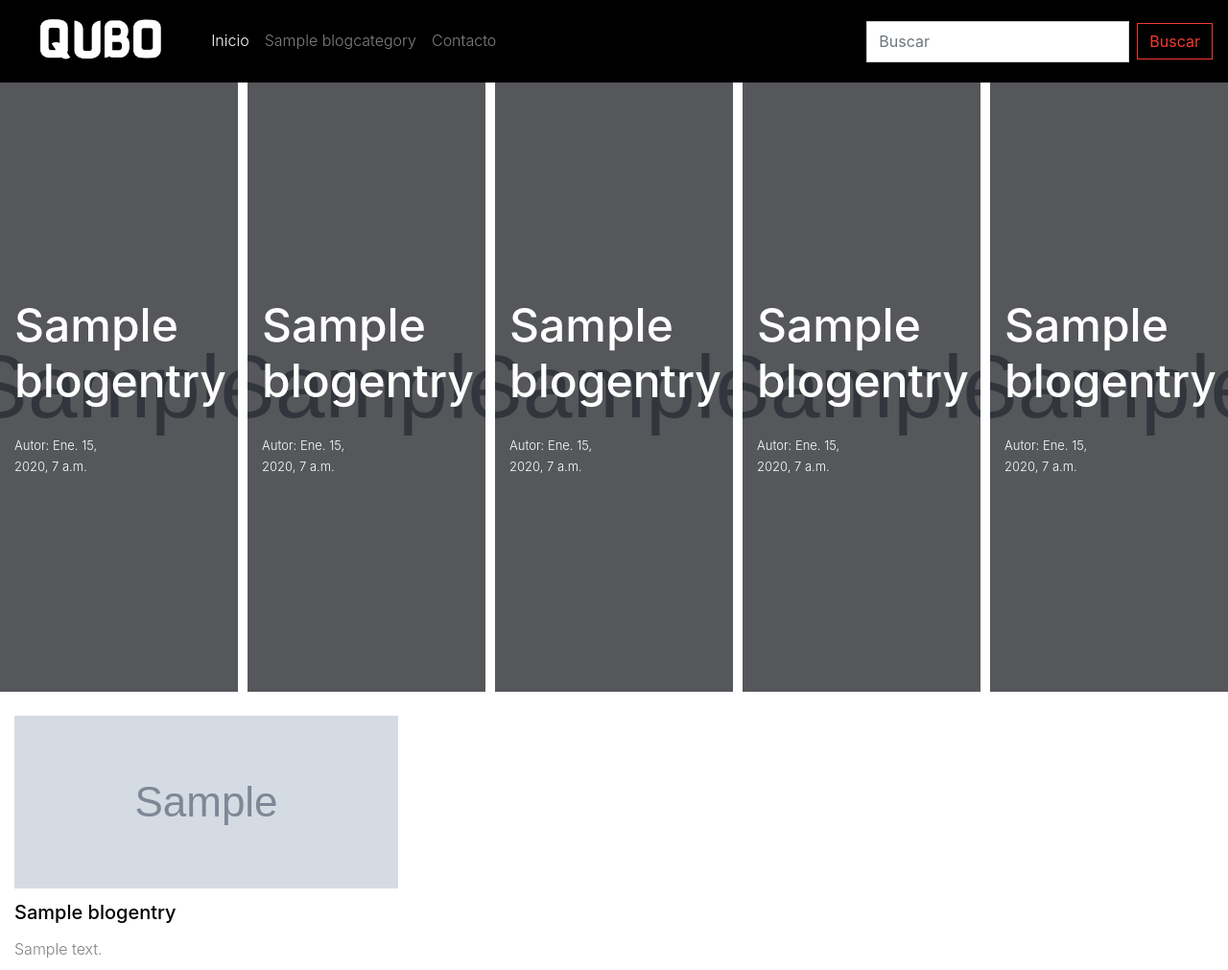
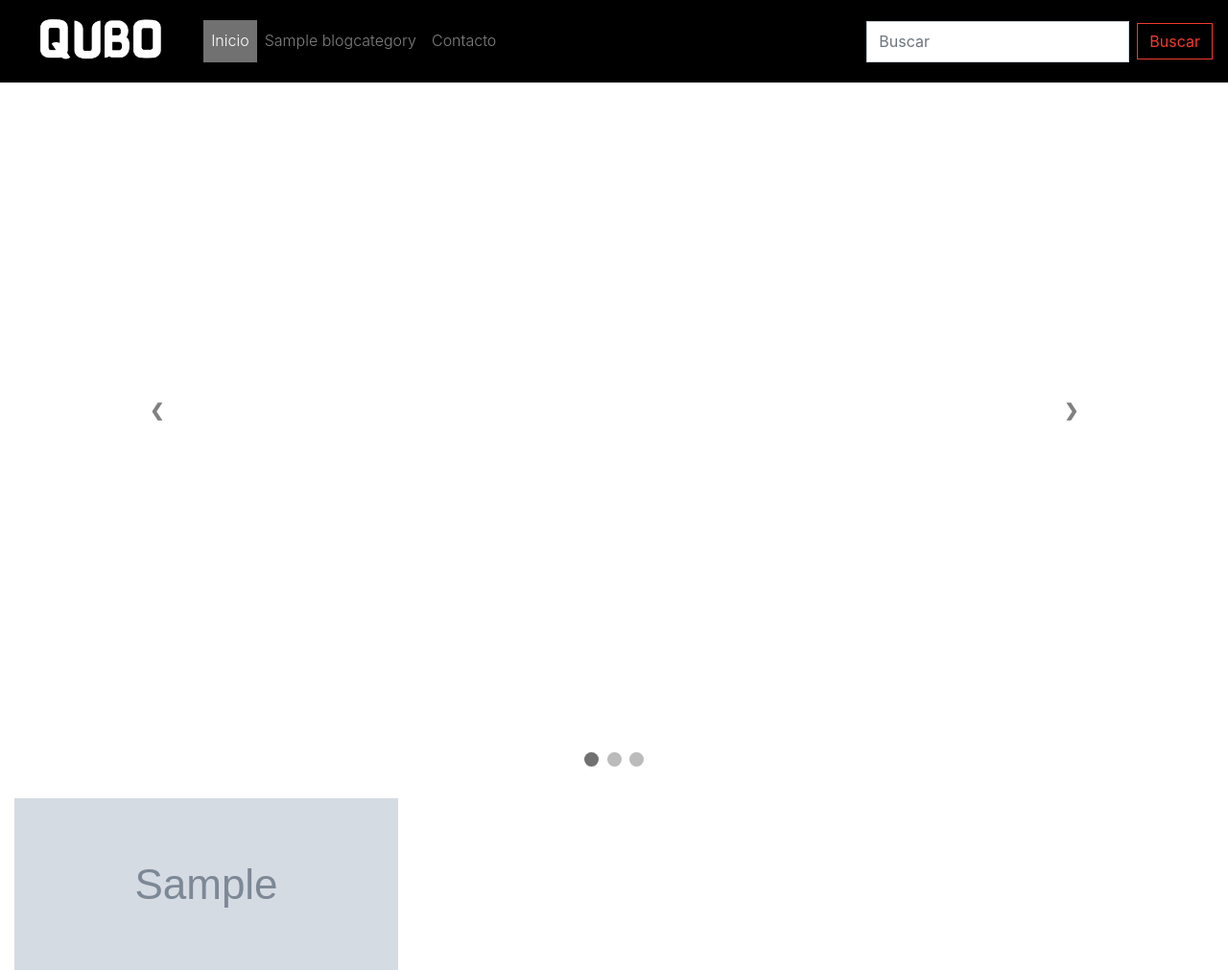
Before and after one commit to SantiBert/new_qubo, a Django app: page / in a window 1280 px wide. Shown: the top 1011 px of the page at 96% size. Run offline with Django 3.2, Linux system fonts and the light colour scheme; tables that the repository leaves empty hold one stand-in row (values such as "Sample post"); grey boxes marked "Sample" are stand-in pictures; some libraries are stand-ins or nearby versions.

Commit message:
arregla el maldtito carusel

```diff
--- a/core/templates/index.html
+++ b/core/templates/index.html
@@ -20,17 +20,17 @@
     <!--GoogleFonts-->
     <link rel="preconnect" href="https://fonts.gstatic.com">
     <link href="https://fonts.googleapis.com/css2?family=Oswald:wght@200;300;400&display=swap" rel="stylesheet">
-    <link rel="stylesheet" href="{% static './fonts/icomoon/style.css' %}">
-    <link rel="stylesheet" href="{% static './css/bootstrap.min.css' %}">
-    <link rel="stylesheet" href="{% static './css/magnific-popup.css' %}">
-    <link rel="stylesheet" href="{% static './css/jquery-ui.css' %}">
+    <link rel="stylesheet" href="{% static 'fonts/icomoon/style.css' %}">
+    <link rel="stylesheet" href="{% static 'css/bootstrap.min.css' %}">
+    <link rel="stylesheet" href="{% static 'css/magnific-popup.css' %}">
+    <link rel="stylesheet" href="{% static 'css/jquery-ui.css' %}">
     <link rel="stylesheet" href="{% static './css/owl.carousel.min.css' %}">
     <link rel="stylesheet" href="{% static './css/owl.theme.default.min.css' %}">
-    <link rel="stylesheet" href="{% static './css/bootstrap-datepicker.css' %}">
-    <link rel="stylesheet" href="{% static './fonts/flaticon/font/flaticon.css' %}">
-    <link rel="stylesheet" href="{% static './css/aos.css' %}">
+    <link rel="stylesheet" href="{% static 'css/bootstrap-datepicker.css' %}">
+    <link rel="stylesheet" href="{% static 'fonts/flaticon/font/flaticon.css' %}">
+    <link rel="stylesheet" href="{% static 'css/aos.css' %}">
 
-    <link rel="stylesheet" href="{% static './css/style.css' %}">
+    <link rel="stylesheet" href="{% static 'css/style.css' %}">
     {% block extracss %}
     {% endblock %}
 </head>
@@ -71,27 +71,32 @@
     </nav>
     {% block content %}
     <header>
-        <div class="slide-one-item home-slider owl-carousel">
-            {% for featured in featureds %}
-            <div class="site-cover site-cover-sm same-height overlay"
-                style="background-image: url({{ featured.image_ref.url }});">
-                <div class="container">
-                    <div class="row same-height align-items-center">
-                        <div class="col-md-12 col-lg-6">
-                            <div class="post-entry">
-                                <h2 class="mb-4"><a href="#">{{ featured.name }}</a></h2>
-                                <div class="post-meta align-items-center text-left">
-                                    <!--figure class="author-figure mb-0 mr-3 float-left"><img
-                                src="{{ destacado.autor.imagen_referencial.url }}" alt="Image" class="img-fluid"></figure-->
-                                    <span class="d-inline-block mt-1">Autor: </span>
-                                    <span>{{ featured.created_date }}</span>
-                                </div>
-                            </div>
-                        </div>
-                    </div>
-                </div>
+        <!-- Slideshow container -->
+        <div class="slideshow-container">
+            <!-- Full-width images with number and caption text -->
+            <div class="mySlides fade">
+                <img src="{% static 'img/layer-1.jpg'%}" class="img-fluid" style="width:100%">
+                <div class="text">Caption Text</div>
             </div>
-            {% endfor %}
+            <div class="mySlides fade">
+                <img src="{% static 'img/layer-2.jpg'%}" class="img-fluid" style="width:100%">
+                <div class="text">Caption Two</div>
+            </div>
+            <div class="mySlides fade">
+                <img src="{% static 'img/layer-3.jpg'%}" class="img-fluid" style="width:100%">
+                <div class="text">Caption Three</div>
+            </div>
+            <!-- Next and previous buttons -->
+            <a class="prev" onclick="plusSlides(-1)">&#10094;</a>
+            <a class="next" onclick="plusSlides(1)">&#10095;</a>
+        </div>
+        <br>
+
+        <!-- The dots/circles -->
+        <div style="text-align:center">
+            <span class="dot" onclick="currentSlide(1)"></span>
+            <span class="dot" onclick="currentSlide(2)"></span>
+            <span class="dot" onclick="currentSlide(3)"></span>
         </div>
     </header>
     <div class="news-card">
@@ -186,15 +191,23 @@
                     <img class="mb-2" src="{% static './img/qubo.png'%}" alt="" height="60px">
                     <section class="social p-3">
                         <div class="links p-3">
-                            <a href="https://facebook.com">
+                            {% for link in links %}
+                            {% if link.name == 'Facebook' and link.url %}
+                            <a href="{{link.url}}">
                                 <i class="fab fa-facebook-f"></i>
                             </a>
-                            <a href="https://twitter.com">
+                            {% endif %}
+                            {% if link.name == 'Twitter' and link.url %}
+                            <a href="{{link.url}}">
                                 <i class="fab fa-twitter"></i>
                             </a>
-                            <a href="https://linkdin.com">
+                            {% endif %}
+                            {% if link.name == 'Instagram' and link.url %}
+                            <a href="{{link.url}}">
                                 <i class="fab fa-instagram"></i>
                             </a>
+                            {% endif %}
+                            {% endfor %}
                         </div>
                     </section>
                     <small class="d-block mb-3 text-muted">&copy; 2020-2021</small>
--- a/static/css/stylo.css
+++ b/static/css/stylo.css
@@ -26,6 +26,98 @@ footer{
     box-sizing: border-box;
 }
 
+/* Slideshow container */
+.slideshow-container {
+  max-width: 1000px;
+  position: relative;
+  margin: auto;
+}
+
+/* Hide the images by default */
+.mySlides {
+  display: none;
+}
+
+/* Next & previous buttons */
+.prev, .next {
+  cursor: pointer;
+  position: absolute;
+  top: 50%;
+  width: auto;
+  margin-top: -22px;
+  padding: 16px;
+  color: white;
+  font-weight: bold;
+  font-size: 18px;
+  transition: 0.6s ease;
+  border-radius: 0 3px 3px 0;
+  user-select: none;
+}
+
+/* Position the "next button" to the right */
+.next {
+  right: 0;
+  border-radius: 3px 0 0 3px;
+}
+
+/* On hover, add a black background color with a little bit see-through */
+.prev:hover, .next:hover {
+  background-color: rgba(0,0,0,0.8);
+}
+
+/* Caption text */
+.text {
+  color: #f2f2f2;
+  font-size: 15px;
+  padding: 8px 12px;
+  position: absolute;
+  bottom: 8px;
+  width: 100%;
+  text-align: center;
+}
+
+/* Number text (1/3 etc) */
+.numbertext {
+  color: #f2f2f2;
+  font-size: 12px;
+  padding: 8px 12px;
+  position: absolute;
+  top: 0;
+}
+
+/* The dots/bullets/indicators */
+.dot {
+  cursor: pointer;
+  height: 15px;
+  width: 15px;
+  margin: 0 2px;
+  background-color: #bbb;
+  border-radius: 50%;
+  display: inline-block;
+  transition: background-color 0.6s ease;
+}
+
+.active, .dot:hover {
+  background-color: #717171;
+}
+
+/* Fading animation */
+.fade {
+  -webkit-animation-name: fade;
+  -webkit-animation-duration: 1.5s;
+  animation-name: fade;
+  animation-duration: 1.5s;
+}
+
+@-webkit-keyframes fade {
+  from {opacity: .4}
+  to {opacity: 1}
+}
+
+@keyframes fade {
+  from {opacity: .4}
+  to {opacity: 1}
+}
 
 .row p {
   color: #000000;
@@ -186,3 +278,67 @@ footer{
 .links a i {
   font-size: 3rem;
 }
+
+/*
+.owl-prev {
+  left: 10px;
+}
+
+.owl-netx {
+  left: 10px;
+}
+
+.owl-prev {
+  left: 10px;
+}
+
+.owl-netx, .owl-prev {
+   position: absolute;
+   top: 0;
+   bottom: 0;
+   margin-top: auto;
+   margin-bottom: auto;
+  }
+
+.owl-prev:hover, .owl-prev:active, .owl-prev :focus, .owl-netx:hover, .owl-netx:active, .owl-netx:focus {
+  outline: 0;
+}
+
+.owl-prev span, .owl-netx span {
+  font-size: 60px;
+  color: #4DC7A0;
+  text-shadow: 1px 1px 5px #999;
+}
+
+.owl-theme .owl-nav [class*="owl-"]:hover {
+  background-color: transparent;
+}
+
+.owl-dots {
+  position: absolute;
+  bottom: 0;
+  left: 0;
+  right: 0;
+  margin-left: auto;
+  margin-right: auto;
+}
+
+.owl-dot:hover, .owl-dot:active, .owl-dot:focus {
+  outline: 0;
+}
+
+.item-body {
+  position: absolute;
+  bottom: 35px;
+  left: 0;
+  right: 0;
+  margin-left: auto;
+  margin-right: auto;
+  padding-top: 10px;
+  padding-bottom: 10px;
+}
+
+.item-body h5, .item-body p {
+  margin: 0;
+}
+*/
--- a/static/js/maine.js
+++ b/static/js/maine.js
@@ -1,16 +1,28 @@
-$('.owl-carousel').owlCarousel({
-    loop: true,
-    margin: 10,
-    nav: true,
-    responsive: {
-        0: {
-            items: 1
-        },
-        600: {
-            items: 3
-        },
-        1000: {
-            items: 5
-        }
+var slideIndex = 1;
+showSlides(slideIndex);
+
+// Next/previous controls
+function plusSlides(n) {
+    showSlides(slideIndex += n);
+}
+
+// Thumbnail image controls
+function currentSlide(n) {
+    showSlides(slideIndex = n);
+}
+
+function showSlides(n) {
+    var i;
+    var slides = document.getElementsByClassName("mySlides");
+    var dots = document.getElementsByClassName("dot");
+    if (n > slides.length) { slideIndex = 1 }
+    if (n < 1) { slideIndex = slides.length }
+    for (i = 0; i < slides.length; i++) {
+        slides[i].style.display = "none";
     }
-})
+    for (i = 0; i < dots.length; i++) {
+        dots[i].className = dots[i].className.replace(" active", "");
+    }
+    slides[slideIndex - 1].style.display = "block";
+    dots[slideIndex - 1].className += " active";
+}
```
Also changed, not shown: other parts of core/templates/index.html (+12 -12 lines).
